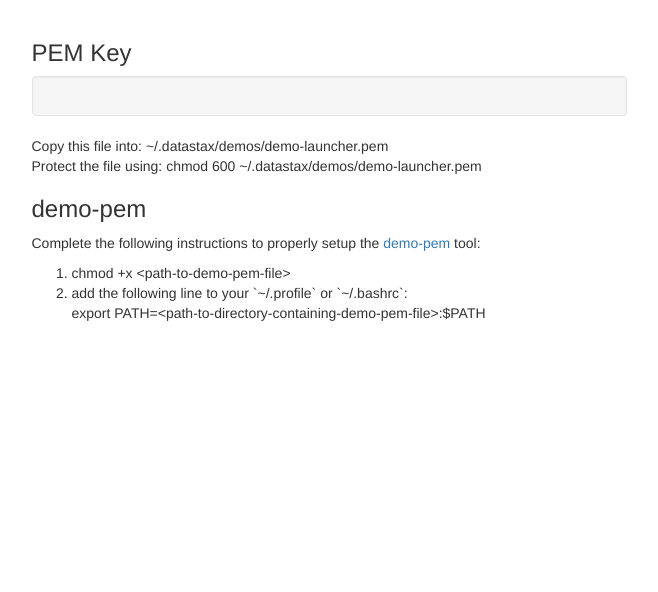
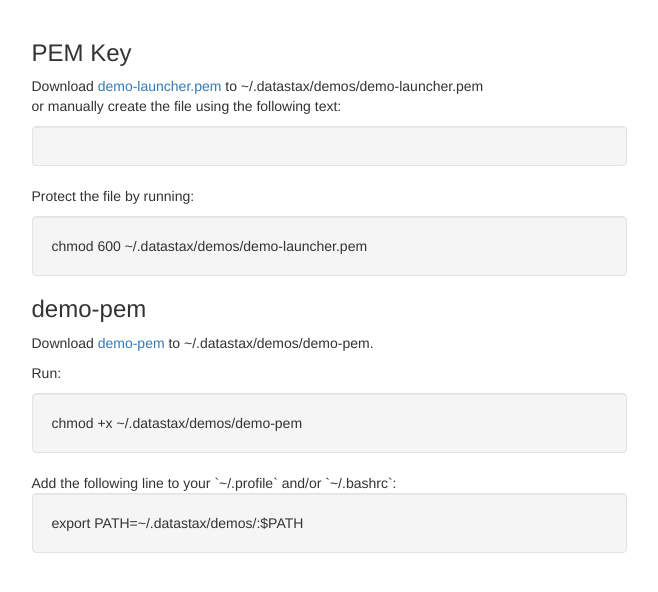
Before and after one commit to datastax-demos/demo-portal, a Python web app: template flask/templates/pem.jinja2 in a window 1280 px wide. Shown: the part 52-644 px from the top of the page, without its empty margins (311-969 px from the left). Run offline with Jinja, Linux system fonts and the light colour scheme; the template is opened without the code that fills it, so the values that code supplies are empty; some libraries are stand-ins or nearby versions.

Commit message:
Clean up PEM key page

```diff
--- a/flask/templates/pem.jinja2
+++ b/flask/templates/pem.jinja2
@@ -8,26 +8,34 @@
 {% block body %}
     <div class="col-md-offset-3 col-md-6">
         <h3>PEM Key</h3>
+        <p>
+            Download <a href="defaultpem">demo-launcher.pem</a> to
+            ~/.datastax/demos/demo-launcher.pem
+            <br>
+            or manually create the file using the following text:
+        </p>
         <div class="well" id="pem-file">{{ pem_file }}</div>
         <p>
-            Copy this file into: ~/.datastax/demos/demo-launcher.pem
-            <br/>
-            Protect the file using: chmod 600 ~/.datastax/demos/demo-launcher.pem
+            Protect the file by running:
         </p>
+        <div class="well">
+            chmod 600 ~/.datastax/demos/demo-launcher.pem
+        </div>
         <h3>demo-pem</h3>
         <p>
-            Complete the following instructions to properly setup the
-            <a href="/static/bin/demo-pem">demo-pem</a> tool:
+            Download <a href="/static/bin/demo-pem">demo-pem</a> to
+            ~/.datastax/demos/demo-pem.
+        </p>
+        <p>
+            Run:
+            <div class="well">
+                chmod +x ~/.datastax/demos/demo-pem
+            </div>
 
-            <ol>
-                <li>
-                    chmod +x &lt;path-to-demo-pem-file&gt;
-                </li>
-                <li>
-                    add the following line to your `~/.profile` or `~/.bashrc`:<br>
-                    export PATH=&lt;path-to-directory-containing-demo-pem-file&gt;:$PATH
-                </li>
-            </ol>
+            Add the following line to your `~/.profile` and/or `~/.bashrc`:
+            <div class="well">
+                export PATH=~/.datastax/demos/:$PATH
+            </div>
         </p>
     </div>
 {% endblock %}
```
Also changed, not shown: flask/web-gui.py (+16 -4 lines).
